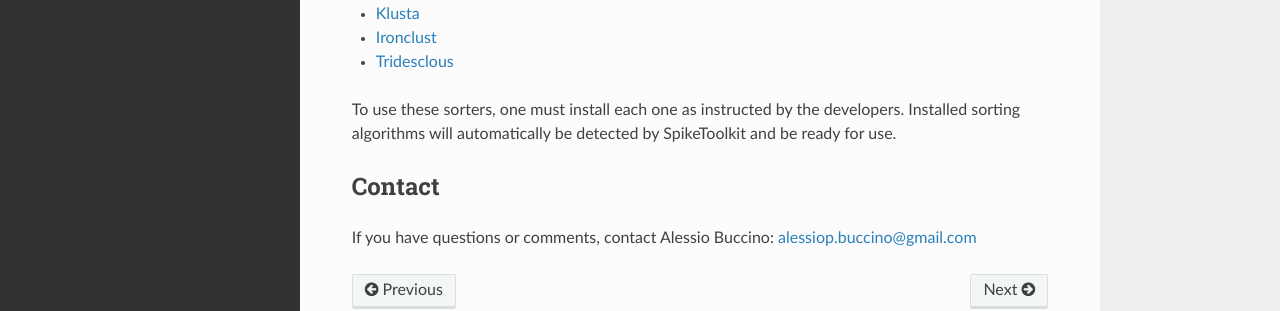
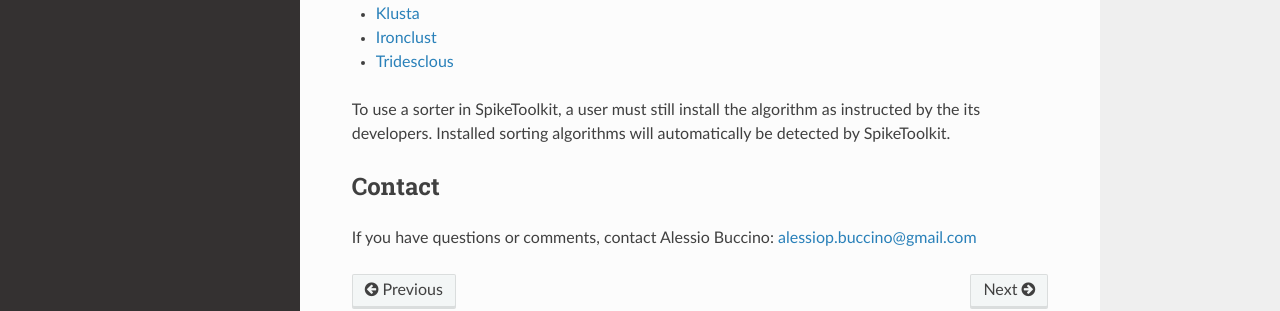
Before and after one commit to SpikeInterface/spiketoolkit, a Sphinx documentation site: the page built from docs/overview.rst, in a window 1280 px wide and 1188 px high. Shown: the part 749-1060 px from the top of the window. Built offline with Sphinx 7.4.7 and the Read the Docs theme 2.0.0, drawn with Linux system fonts in a browser that asks for light colours.

Commit message:
Update overview.rst

```diff
--- a/docs/overview.rst
+++ b/docs/overview.rst
@@ -45,7 +45,7 @@
 - `Tridesclous
   <https://github.com/tridesclous/tridesclous>`_
 
-To use these sorters, one must install each one as instructed by the developers. Installed sorting algorithms will automatically be detected by SpikeToolkit and be ready for use.
+To use a sorter in SpikeToolkit, a user must still install the algorithm as instructed by the its developers. Installed sorting algorithms will automatically be detected by SpikeToolkit.
 
 Contact
 -------
```
